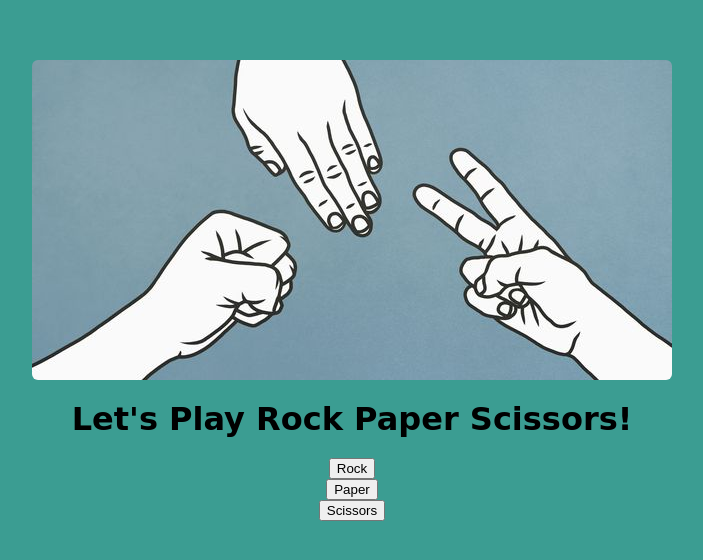
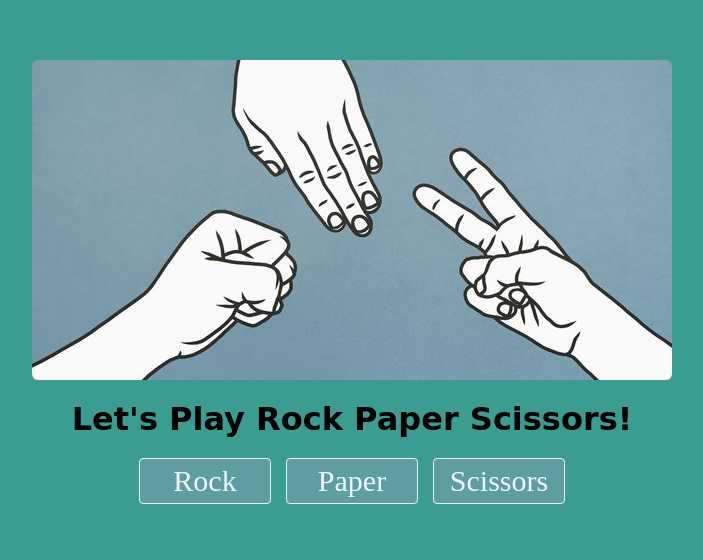
Before and after one commit to rahiq-rahman/Odin-Project, a plain HTML site: page rock-paper-scissors/rock-paper-scissors.html in a window 1280 px wide. Shown: the part 140-700 px from the top of the page, without its empty margins (288-991 px from the left). Drawn offline with Linux system fonts and the light colour scheme.

Commit message:
added css to buttons

```diff
--- a/rock-paper-scissors/rock-paper-scissors.css
+++ b/rock-paper-scissors/rock-paper-scissors.css
@@ -22,3 +22,25 @@ img{
     border-radius: 6px;
     margin: 200px auto 0px;
 }
+.play-buttons{
+    display: flex;
+    justify-content: center;
+    flex-direction: row;
+    gap: 15px;
+}
+a{
+    text-decoration: none;
+    color: aliceblue;
+    padding: 5px 15px;
+    background: cadetblue;
+    border: 1px solid;
+    border-radius: 4px;
+    font-size: 30px;
+    width: 100px;
+    text-align: center;
+}
+a:hover{
+    background:whitesmoke;
+    color: black;
+    border-color: black;
+}
--- a/rock-paper-scissors/rock-paper-scissors.html
+++ b/rock-paper-scissors/rock-paper-scissors.html
@@ -13,9 +13,12 @@
     <div>
         <img src="people-playing-paper-rock-scissors-royalty-free-illustration-1583269312.jpg" alt="">
         <h1>Let's Play Rock Paper Scissors!</h1>
-        <button onclick="playRound('rock',getComputerChoice())">Rock</button>
-        <button onclick="playRound('rock',getComputerChoice())">Paper</button>
-        <button onclick="playRound('rock',getComputerChoice())">Scissors</button>
+        <div class="play-buttons">
+            <a href="#" onclick="playRound('rock',getComputerChoice())">Rock</a>
+            <a href="#" onclick="playRound('paper',getComputerChoice())">Paper</a>
+            <a href="#" onclick="playRound('scissors',getComputerChoice())">Scissors</a>
+        </div>
+        <div class="results"></div>
     </div>
 </body>
 </html>
--- a/rock-paper-scissors/rock-paper-scissors.js
+++ b/rock-paper-scissors/rock-paper-scissors.js
@@ -1,31 +1,3 @@
-
-const play = playGame();
-
-function playGame(){
-    let countWins = 0;
-    let draw = 0;
-
-    alert("Hey!Let's play Rock Paper Scissor!!");
-
-    // for(i = 0; i < 5; i++){
-    //     let playerChoice = prompt("Choose:");
-    //     playerChoice = playerChoice.toLowerCase();
-
-    //     const computerChoice = getComputerChoice();
-    //     console.log("The computer choose "+ computerChoice);
-
-    //     const result = playRound(playerChoice,computerChoice);
-
-    //     if(result == "Won"){
-    //         countWins++;
-    //     }
-    //     else if(result == "Draw"){
-    //         draw++;
-    //     }
-    //     console.log("You " + result + "!");
-    // }
-    // console.log("The final score is: " + countWins + "-" + (5 - countWins - draw) + " with " + draw + " draws");
-}
 
 function getComputerChoice(){
     let randomNum = Math.ceil(Math.random() * 3);
@@ -38,7 +10,7 @@ function getComputerChoice(){
         choice = "paper";
     }
     else
-        choice = "scissor";
+        choice = "scissors";
 
     return choice;
 }
@@ -48,11 +20,39 @@ function playRound(playerSelection, computerSelection){
     const computer = computerSelection;
 
     if (player == computer){
-        console.log( "Draw");
+        console.log("Draw");
     }
-    else if (player == "rock" && computer == "scissor" || player == "paper" && computer == "rock" || player == "scissor" && computer == "paper"){
-        console.log( "Won");
+    else if (player == "rock" && computer == "scissors" || player == "paper" && computer == "rock" || player == "scissors" && computer == "paper"){
+        console.log("Won");
     }
     else
-        console.log( "Lost");
+    console.log("Lost");
 }
+
+    // const play = playGame();
+
+    // function playGame(){
+    //     let countWins = 0;
+    //     let draw = 0;
+
+    //     alert("Hey!Let's play Rock Paper Scissor!!");
+
+    //     // for(i = 0; i < 5; i++){
+    //     //     let playerChoice = prompt("Choose:");
+    //     //     playerChoice = playerChoice.toLowerCase();
+
+    //     //     const computerChoice = getComputerChoice();
+    //     //     console.log("The computer choose "+ computerChoice);
+
+    //     //     const result = playRound(playerChoice,computerChoice);
+
+    //     //     if(result == "Won"){
+    //     //         countWins++;
+    //     //     }
+    //     //     else if(result == "Draw"){
+    //     //         draw++;
+    //     //     }
+    //     //     console.log("You " + result + "!");
+    //     // }
+    //     // console.log("The final score is: " + countWins + "-" + (5 - countWins - draw) + " with " + draw + " draws");
+    // }
```
